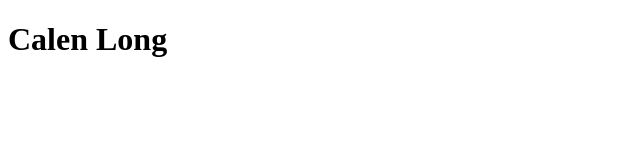
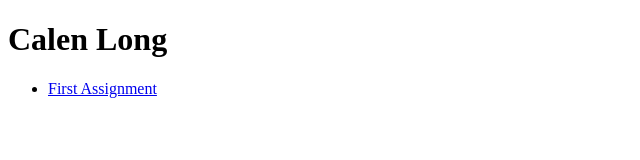
Before and after one commit to calsclong/webtechrepo, a plain HTML site: page index.html in a window 1280 px wide. Shown: the whole page, without its empty margins (0-640 px from the left). Drawn offline with Linux system fonts and the light colour scheme.

Commit message:
added first assignment

```diff
--- a/index.html
+++ b/index.html
@@ -12,5 +12,10 @@
 
 <body>
   <h1>Calen Long</h1>
+  <nav>
+    <ul>
+        <li><a href="prototype/index.html">First Assignment</a></li>
+    </ul>
+  </nav>
 </body>
 </html>
```
Also changed, not shown: prototype/index.html (added).
